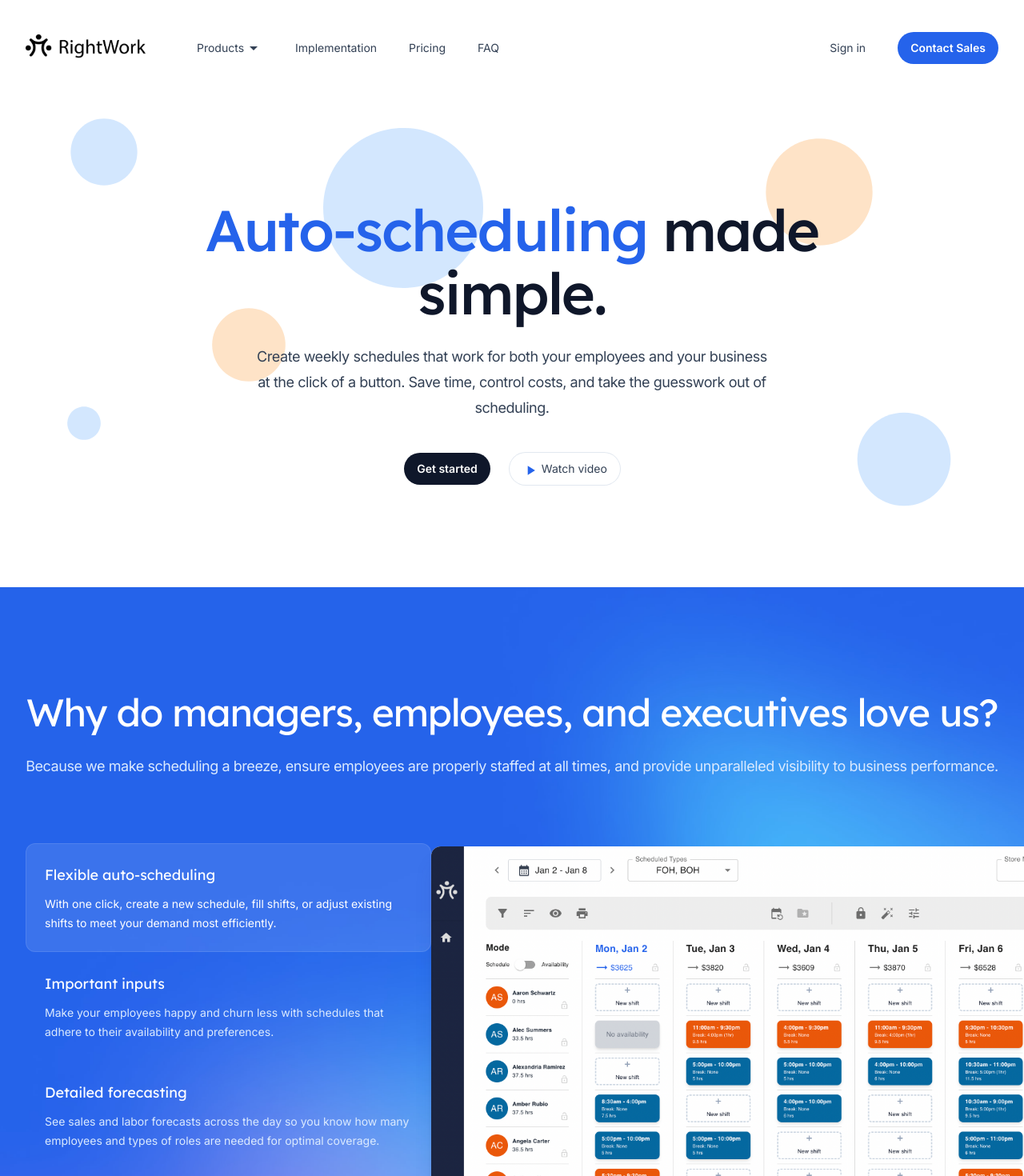
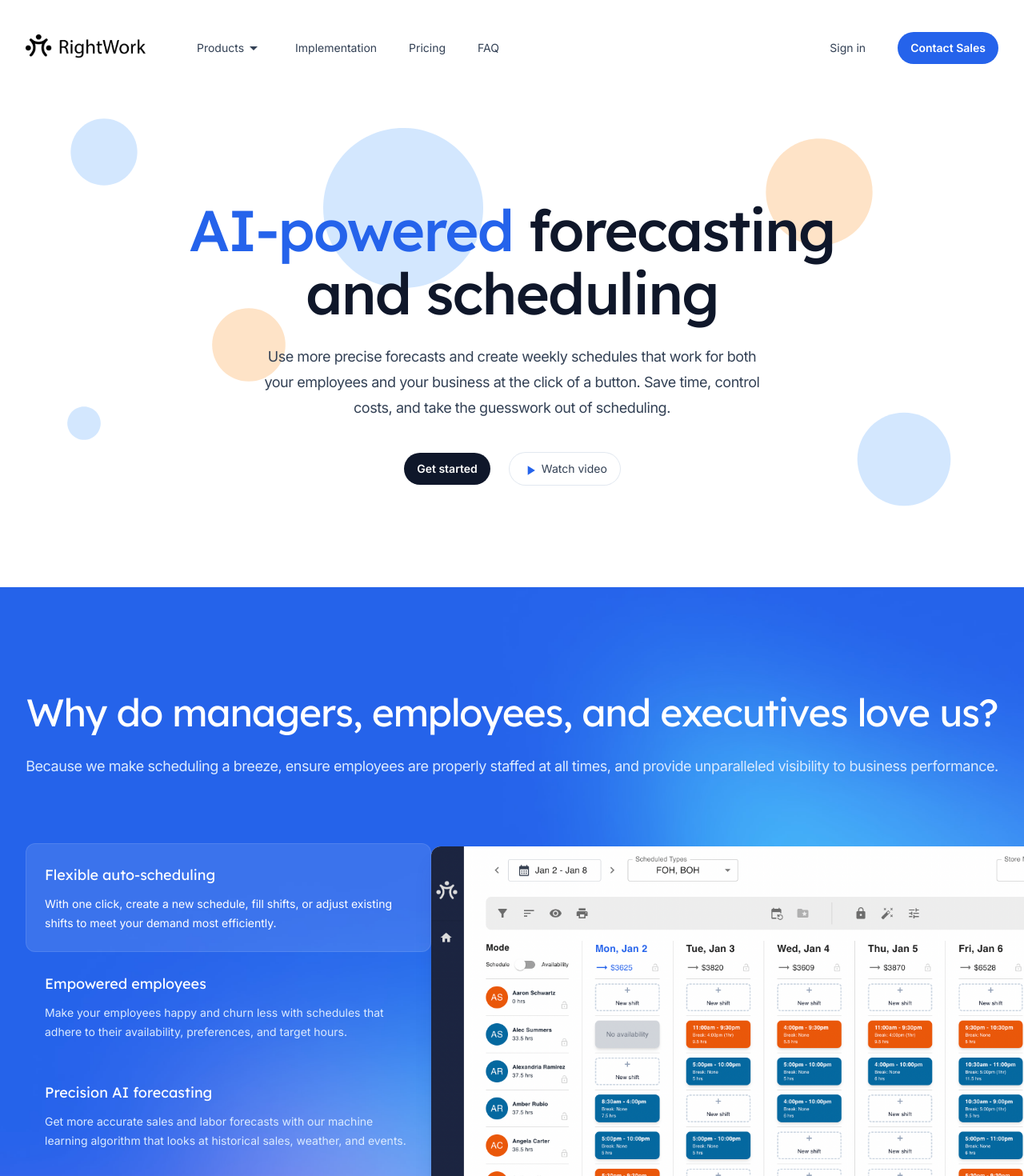
Before and after one commit to colin-stewart22/rightwork_landing_page2, a Next.js app: page / in a window 1280 px wide. Shown: the top 1470 px of the page at 80% size. Built offline with nearby package versions, Linux system fonts and the light colour scheme.

Commit message:
Updated some of the copy and images

```diff
--- a/src/components/Faqs.jsx
+++ b/src/components/Faqs.jsx
@@ -21,7 +21,7 @@ const faqs = [
     },
     {
       question: 'Does RightWork optimize schedules for companies outside of the restaurant industry?',
-      answer: 'As of now, RightWork only creates labor models and schedules for the restaurant industry. However, we are working towards expanding into other avenues of retail and hospitality, or anywhere where managers are manually deploying hourly workers.'
+      answer: 'Yes, RightWork can help any company in the service industry that deploys hourly workers optimize their labor. Right now, we are working with restaurants, hotels, and retail chains.'
     }
   ],
   [
--- a/src/components/Header.jsx
+++ b/src/components/Header.jsx
@@ -205,7 +205,7 @@ export function Header() {
                               </div>
                             </div>
                           </Popover.Button>
-                          <Popover.Button as={Link} href="/rightwait">
+                          {/* <Popover.Button as={Link} href="/rightwait">
                             <div className="flex hover:bg-gray-100 rounded-lg p-2 mt-2">
                               <div className="w-20">
                                 <div className="bg-blue-100 w-12 h-12 rounded-full mt-1 flex justify-center items-center text-blue-500">
@@ -220,7 +220,7 @@ export function Header() {
                                 <p className="text-gray-500 text-sm ml-3">Seamlessly manage your waiting and host experience - turn tables faster and delight your customers</p>
                               </div>
                             </div>
-                          </Popover.Button>
+                          </Popover.Button> */}
                         </div>
                       </Popover.Panel>
                     </Transition.Child>
--- a/src/components/Hero.jsx
+++ b/src/components/Hero.jsx
@@ -56,12 +56,12 @@ export function Hero() {
       </div> */}
       <h1 className="mx-auto max-w-4xl font-display text-3xl font-medium tracking-tight text-slate-900 sm:text-7xl">
         <span className="relative whitespace-nowrap text-blue-600">
-          <span className="relative">Auto-scheduling</span>
+          <span className="relative">AI-powered</span>
         </span>{' '}
-        made simple.
+        forecasting and scheduling
       </h1>
       <p className="mx-auto mt-6 max-w-2xl text-lg tracking-tight text-slate-700">
-        Create weekly schedules that work for both your employees and your business at the click of a button. Save time, control costs, and take the guesswork out of scheduling.
+        Use more precise forecasts and create weekly schedules that work for both your employees and your business at the click of a button. Save time, control costs, and take the guesswork out of scheduling.
       </p>
       <div className="mt-10 mb-16 flex justify-center gap-x-6">
         <Button href="/register">Get started</Button>
--- a/src/components/PrimaryFeatures.jsx
+++ b/src/components/PrimaryFeatures.jsx
@@ -13,6 +13,7 @@ import screenshotTest2 from '@/images/screenshots/test2.png'
 import screenshotTest3 from '@/images/screenshots/test3.png'
 import screenshotTest4 from '@/images/screenshots/test4.png'
 import screenshotTest5 from '@/images/screenshots/test5.png'
+import screenshotTest6 from '@/images/screenshots/test6.png'
 
 const features = [
   {
@@ -23,24 +24,24 @@ const features = [
     imageAlt: "A screenshot of the RightWork's weekly scheduling view."
   },
   {
-    title: 'Important inputs',
+    title: 'Empowered employees',
     description:
-      "Make your employees happy and churn less with schedules that adhere to their availability and preferences.",
+      "Make your employees happy and churn less with schedules that adhere to their availability, preferences, and target hours.",
     image: screenshotTest3,
     imageAlt: "A screenshot of an Edit Availability modal showing all the potential inputs for a particular employee's availability and preferred times."
   },
   {
-    title: 'Detailed forecasting',
+    title: 'Precision AI forecasting',
     description:
-      "See sales and labor forecasts across the day so you know how many employees and types of roles are needed for optimal coverage.",
-    image: screenshotTest4,
+      "Get more accurate sales and labor forecasts with our machine learning algorithm that looks at historical sales, weather, and events.",
+    image: screenshotTest6,
     imageAlt: "A screenshot of a Deployment Guide showing a bar chart of the employee count and roles at specific times across the day."
   },
   {
     title: '360 degree reporting',
     description:
       'Gain a comprehensive understanding of your labor costs and business performance across multiple locations through easy-to-read email reports.',
-    image: screenshotTest5,
+    image: screenshotTest4,
     imageAlt: "A screenshot of a Coverage Graph showing a bar chart of the optimal vs scheduled workload at specific times across the day."
   },
 ]
--- a/src/components/Testimonial.jsx
+++ b/src/components/Testimonial.jsx
@@ -20,9 +20,9 @@ export function Testimonial() {
           </blockquote>
           <figcaption className="mt-10">
             {/* <div className="mx-auto h-10 w-10 rounded-full bg-red-200"></div> */}
-            <div className="mt-4 flex items-center justify-center space-x-3 text-base">
+            <div className="mt-4 flex flex-col md:flex-row items-center justify-center space-x-3 text-base">
               <div className="font-semibold text-gray-900">Lars Koerber</div>
-              <svg viewBox="0 0 2 2" width={3} height={3} aria-hidden="true" className="fill-gray-900">
+              <svg viewBox="0 0 2 2" width={3} height={3} aria-hidden="true" className="fill-gray-900 hidden md:block">
                 <circle cx={1} cy={1} r={1} />
               </svg>
               <div className="text-gray-600">President of Operations at Kizuki</div>
```
Also changed, not shown: src/images/screenshots/test6.png (added).
